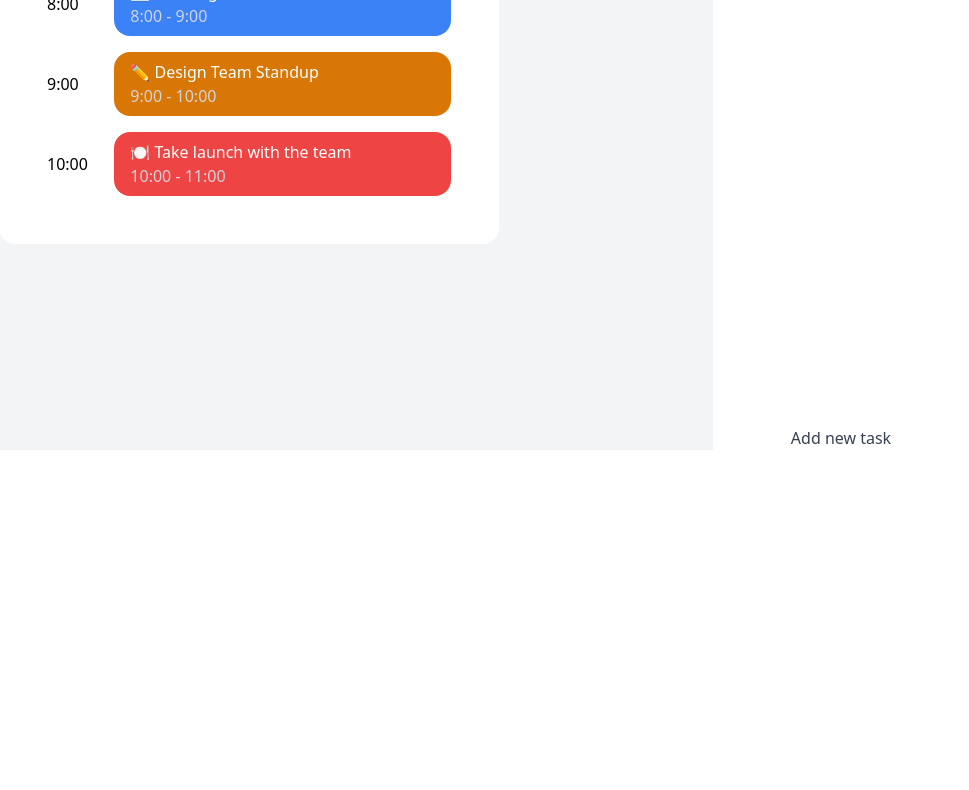
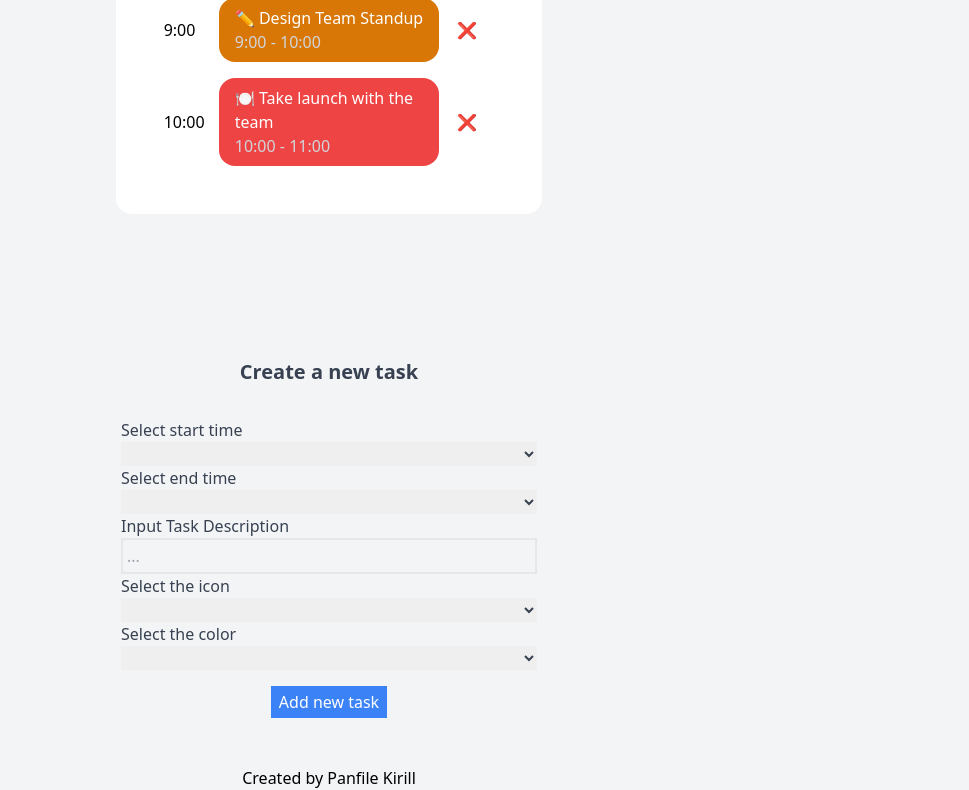
Before and after one commit to kirillpanfile/Cards, a plain HTML site: page Card Tasks/injdex.html in a window 1280 px wide. Shown: the part 350-1140 px from the top of the page, without its empty margins (311-1280 px from the left). Before the commit the page ends 800 px from the top, so only its background shows below. Drawn offline with nearby package versions, Linux system fonts and the light colour scheme.

Commit message:
major bug fixes

```diff
--- a/Card Tasks/index.js
+++ b/Card Tasks/index.js
@@ -6,8 +6,8 @@ const app = Vue.createApp({
             newIcon: '',
             endTime: '',
             newColor: '',
-            time: ['0:00', '1:00', '2:00', '3:00', '4:00', '5:00', '6:00', '7:00', '8:00', '9:00', '10:0', '11:0', '12:0', '13:0', '14:0', '15:0', '16:0', '17:0', '18:0', '19:0', '20:0', '21:0', '22:0', '23:0'],
-            icons: [],
+            time: ['0:00', '1:00', '2:00', '3:00', '4:00', '5:00', '6:00', '7:00', '8:00', '9:00', '10:0', '11:00', '12:00', '13:00', '14:00', '15:00', '16:00', '17:00', '18:00', '19:00', '20:00', '21:00', '22:00', '23:00'],
+            icons: [''],
             colors: [],
             tasks: [{
                 time: '8:00',
@@ -37,7 +37,13 @@ const app = Vue.createApp({
         if (localStorage.getItem('tasks'))
             this.tasks = JSON.parse(localStorage.getItem('tasks'))
     },
+    updated() {
+        console.log(1);
+    },
     methods: {
+        updateLocalStorage() {
+            localStorage.setItem('tasks',JSON.stringify(this.tasks))
+        },
         addNewTask() {
                 let obj = {}
                 obj.time = this.startTime
@@ -45,9 +51,14 @@ const app = Vue.createApp({
                 obj.icon = this.newIcon
                 obj.color = this.newColor
                 obj.hours = this.startTime + '-' + this.endTime
-                obj.time != '' && obj.title !='' && obj.icon != '' && obj.color != ''  ?
-                this.tasks.push(obj) : void (0)
-                localStorage.setItem('tasks',JSON.stringify(this.tasks))
+            if (obj.time != '' && obj.title != '' && obj.icon != '' && obj.color != '') {
+                this.tasks.push(obj)
+                this.updateLocalStorage()
+            }
+        },
+        removeTask(index) {
+            this.tasks.splice(index, 1)
+            this.updateLocalStorage()
         }
     },
 }).mount('#app')
--- a/Card Tasks/injdex.html
+++ b/Card Tasks/injdex.html
@@ -13,42 +13,42 @@
 </head>
 
 <style>
-    .w-card {
-        width: 100%;
-        max-width: 500px;
-    }
 </style>
 
 <!-- Body -->
 
 <body>
-    <div class="bg-gray-100 grid grid-cols-8" id="app">
-        <div class="flex justify-center items-center h-screen col-span-7 overflow-auto">
-            <div class="bg-white sm:p-12 p-8 w-card rounded-2xl">
+    <div class="bg-gray-100" id="app">
+        <div class="flex justify-center items-center overflow-auto py-32 sm:w-1/3 mx-auto">
+            <div class="bg-white sm:p-12 p-8 w-full rounded-2xl">
                 <h1 class=" text-3xl font-semibold mb-8">Daily Tasks</h1>
-                <div class="grid grid-cols-6 mt-4" v-for="(item, index) in tasks" :key="index">
+                <div class="grid grid-cols-6 mt-4" v-for="(item, index) in tasks" :key="index" v-if="tasks.length">
                     <div class="flex items-center">
                         {{item.time}}
                     </div>
-                    <div class="col-span-5 text-white px-4 py-2 rounded-2xl" :class="item.color">
+                    <div class="col-span-4 text-white px-4 py-2 rounded-2xl" :class="item.color">
                         <div>
                             {{item.icon}} {{item.title}} <br>
                             <span class="text-gray-300">{{item.hours}}</span>
                         </div>
                     </div>
+                    <a class="rounded-2xl flex items-center justify-evenly cursor-pointer" @click="removeTask(index)">
+                        ❌
+                    </a>
                 </div>
+                <div v-else>You have done all tasks for today !!</div>
             </div>
         </div>
 
-        <div class="flex md:min-h-screen w-full col-span-1 justify-end">
+        <div class="flex w-full justify-end">
             <div
-                class="flex flex-col w-full md:w-64 text-gray-700 bg-white dark-mode:text-gray-200 dark-mode:bg-gray-800 flex-shrink-0">
+                class="flex flex-col w-full text-gray-700  dark-mode:text-gray-200 dark-mode:bg-gray-800 flex-shrink-0">
                 <div class="flex-shrink-0 px-8 py-4 flex flex-row items-center justify-between">
-                    <h1 class="text-xl font-semibold">Create a new task</h1>
+                    <h1 class="text-xl font-semibold text-center w-full">Create a new task</h1>
                 </div>
                 <nav class="flex-grow md:block px-4 pb-4 md:pb-0 md:overflow-y-auto">
-                    <form action="" @submit:prevent="">
-                        <h1>Select start time</h1>
+                    <form action="" @submit:prevent="" class=" sm:w-1/3 mx-auto py-4">
+                        <h1 class="">Select start time</h1>
                         <select v-model="startTime" name="" id="" class="w-full">
                             <option :value="item" v-for="(item, index) in time" :key="index">{{item}}</option>
                         </select>
@@ -57,7 +57,7 @@
                             <option :value="item" v-for="(item, index) in time" :key="index">{{item}}</option>
                         </select>
                         <h1>Input Task Description</h1>
-                        <input type="text" v-model="newTitle" class="w-full bg-gray-100 p-1" placeholder="...">
+                        <input type="text" v-model="newTitle" class="w-full bg-gray-100 p-1 border-2" placeholder="...">
                         <h1>Select the icon</h1>
                         <select v-model="newIcon" name="" id="" class="w-full">
                             <option value="💻">💻</option>
@@ -72,10 +72,12 @@
                         </select>
                     </form>
                 </nav>
-                <button @click="addNewTask">Add new task</button>
+                <button @click="addNewTask" class="px-2 py-1 bg-blue-500 text-white w-max mx-auto mb-12">Add new
+                    task</button>
             </div>
         </div>
-
+        <a class="block text-center" href="https://github.com/kirillpanfile" target="blank">Created by Panfile
+            Kirill</a>
     </div>
     <!-- scripts -->
     <!-- vueJs -->
```
